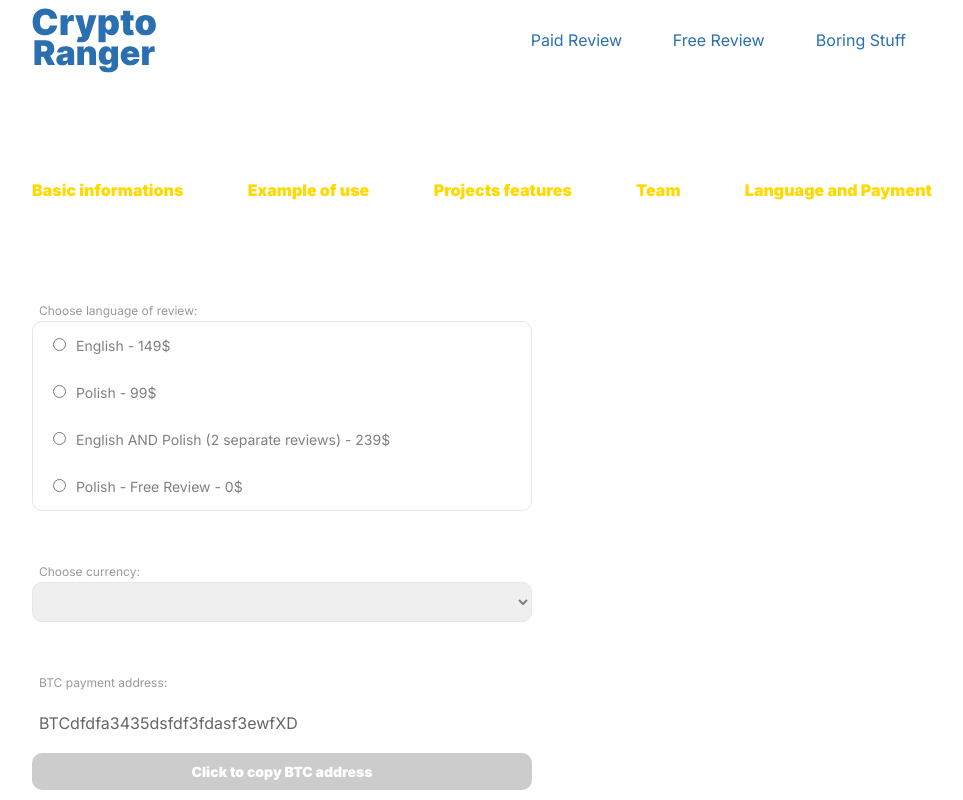
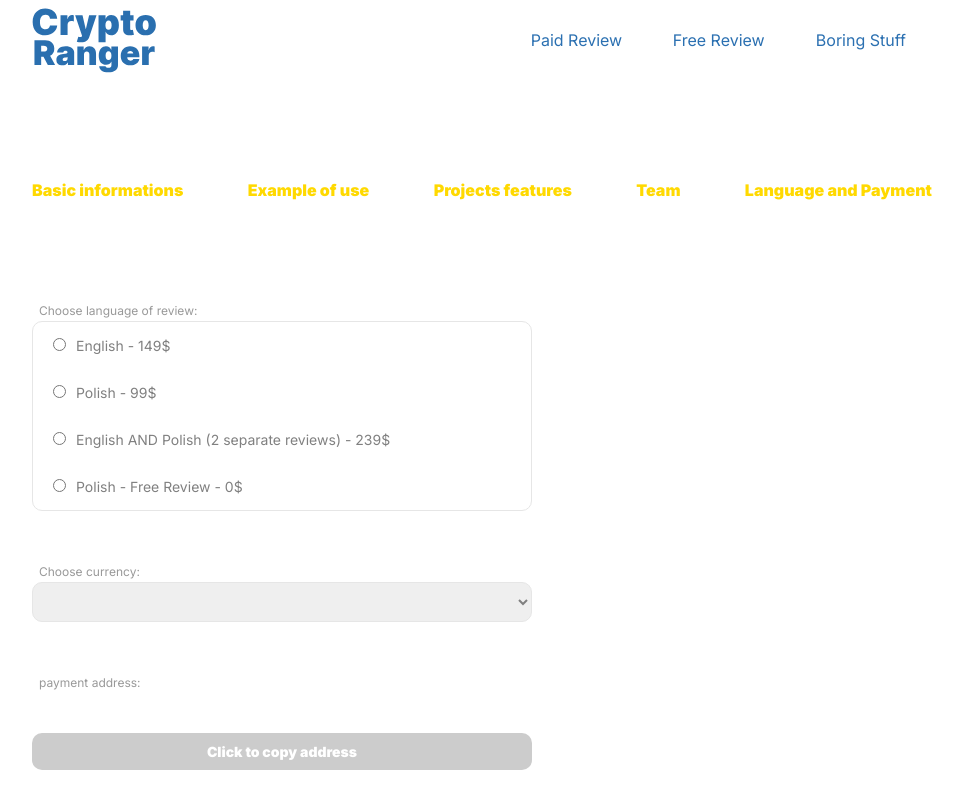
Before and after one commit to SimpleMB/CryptoRangerSimple, a Next.js app: page /paid/languageandpayment in a window 1280 px wide. Shown: the top 800 px of the page, without its empty margins (158-1121 px from the left). Built offline with nearby package versions, Linux system fonts and the light colour scheme.

Commit message:
Created states to change components values

```diff
--- a/Templates/LanguageTemplate/LanguageTemplate.tsx
+++ b/Templates/LanguageTemplate/LanguageTemplate.tsx
@@ -1,4 +1,4 @@
-import { useEffect } from 'react';
+import { useEffect, useState } from 'react';
 import { useForm } from 'react-hook-form';
 import Form from '../../components/Form/Form';
 import FormLangInput from '../../components/FormLangInput/FormLangInput';
@@ -14,6 +14,8 @@ interface LanguageProps {
 }
 
 const LanguageTemplate = () => {
+  const [currency, setCurrency] = useState<string>('BTCooo');
+
   const storageLanguage: LanguageProps = {
     chosenLanguage: Languages.english,
     chosenCurrency: Currency.BTC,
@@ -31,8 +33,8 @@ const LanguageTemplate = () => {
   }, [setValue]);
 
   useEffect(() => {
-    console.log('isDirty');
     const watchedForm = watch();
+    setCurrency(watchedForm.chosenCurrency);
     const { isDirty } = formState;
     if (isDirty) {
       for (const prop in watchedForm) {
@@ -61,7 +63,7 @@ const LanguageTemplate = () => {
         label="Choose currency:"
         value={storageLanguage.chosenCurrency}
       />
-      <FormPaymentAddress currency={storageLanguage.chosenCurrency} />
+      <FormPaymentAddress currency={currency} />
       <FormSmallInput
         register={register}
         fieldId="transactionId"
--- a/components/FormPaymentAddress/FormPaymentAddress.tsx
+++ b/components/FormPaymentAddress/FormPaymentAddress.tsx
@@ -1,4 +1,4 @@
-import { useState } from 'react';
+import { useEffect, useState } from 'react';
 import { CurrencyAddress } from '../../types';
 import styles from './FormPaymentAddress.module.scss';
 
@@ -7,10 +7,15 @@ interface PaymentProps {
 }
 
 const FormPaymentAddress: React.FC<PaymentProps> = ({ currency }) => {
+  console.log('currency:', currency);
   const [buttonText, setButtonText] = useState<string>(
     `Click to copy ${currency} address`
   );
   const [isCopied, setIsCopied] = useState<boolean>(false);
+
+  useEffect(() => {
+    setButtonText(`Click to copy ${currency} address`);
+  }, [currency]);
 
   const copyAddressToClipboard = () => {
     navigator.clipboard.writeText(CurrencyAddress[currency]).then(
@@ -41,3 +46,5 @@ const FormPaymentAddress: React.FC<PaymentProps> = ({ currency }) => {
 };
 
 export default FormPaymentAddress;
+
+// TODO: check if local storage will work with this component without gettein props
```
